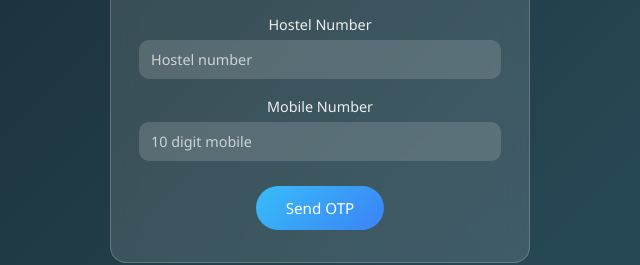
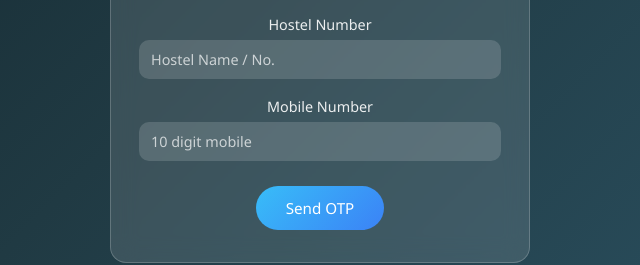
Before and after one commit to AmanKumar-05/nitkkr-marketplace, a plain HTML site: page frontend-project/login.html in a window 1280 px wide. Shown: the part 462-727 px from the top of the page, 320-960 px from the left. Drawn offline with Linux system fonts and the light colour scheme.

Commit message:
hostel no. field

```diff
--- a/frontend-project/login.html
+++ b/frontend-project/login.html
@@ -50,7 +50,7 @@ Fill your details to create your marketplace account
 
 <div class="form-group" id="hostel-group">
 <label>Hostel Number</label>
-<input id="hostel" type="text" placeholder="Hostel number" />
+<input id="hostel" type="text" placeholder="Hostel Name / No." />
 </div>
 
 <div class="form-group">
```
